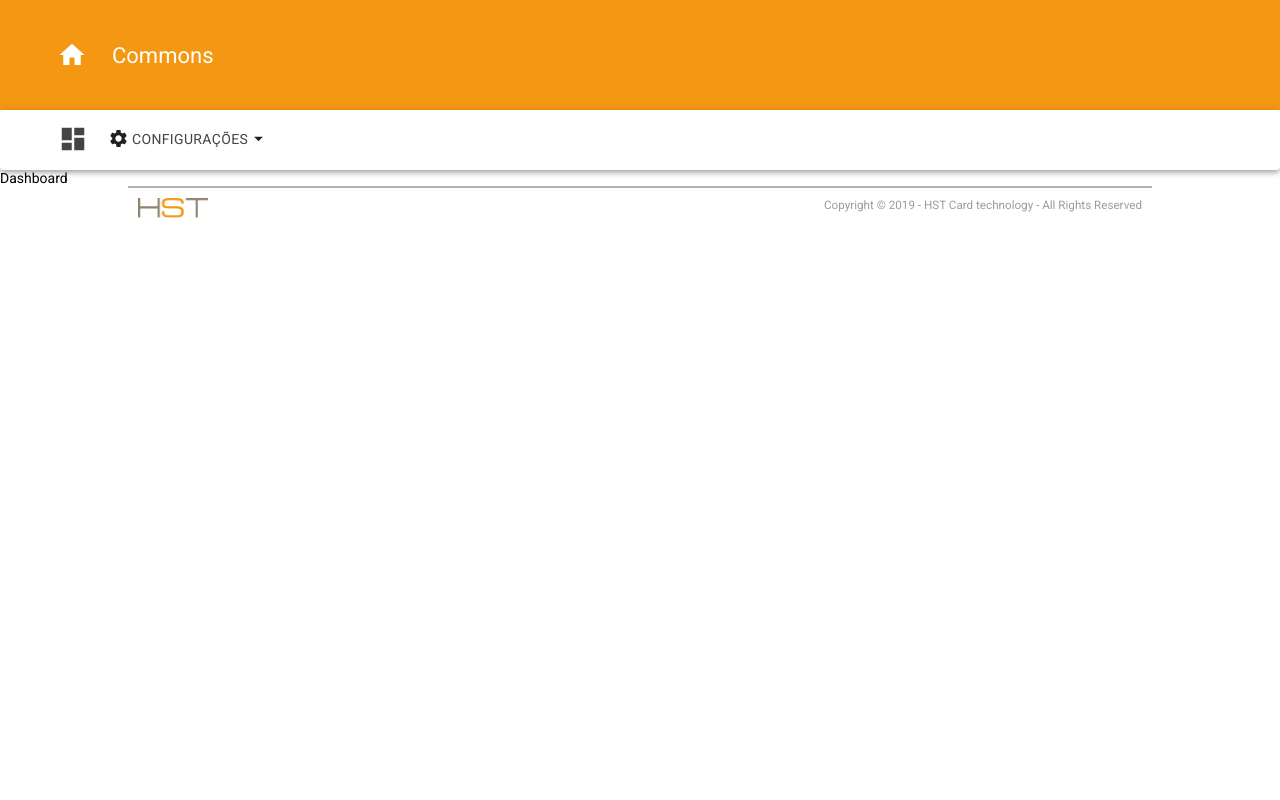
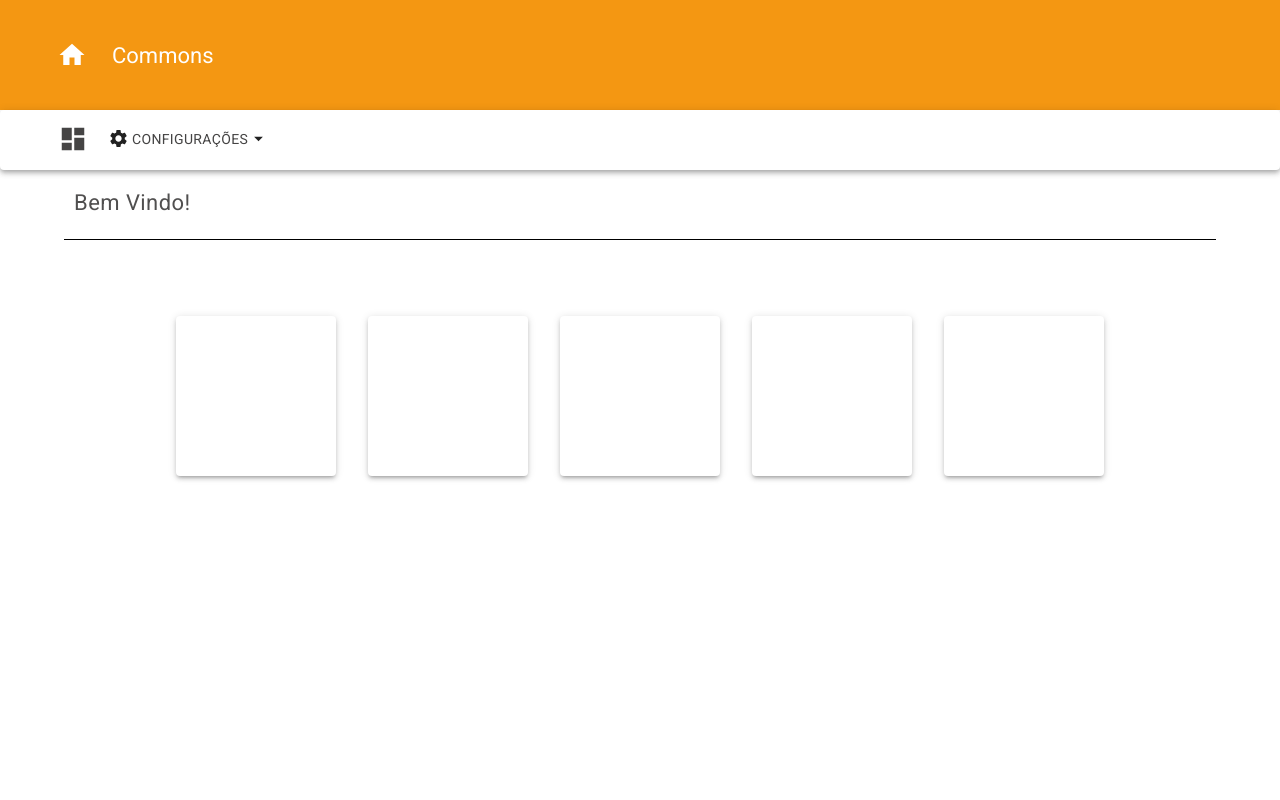
Before and after one commit to vitormuuniz/Desafio-3, a React (Create React App) app in the folder front-end/: page / in a window 1280 px wide. Shown: the top 800 px of the page. Built offline with nearby package versions, Linux system fonts and the light colour scheme.

Commit message:
Dashboard e alterações

```diff
--- a/front-end/src/components/Footer/styles.css
+++ b/front-end/src/components/Footer/styles.css
@@ -1,13 +1,13 @@
 .footer{
     position: relative;
     display: inline-block;
-    width: 80%;
+    width: 90%;
     white-space: nowrap;
     bottom: 0;
     height: 40px;
     padding: 10px;
-    left: 10%;
-    right: 10%;
+    left: 5%;
+    right: 5%;
     margin: 0 auto;
     border-top: 2px solid #b3b0b0;
     background-color: #ffffff;
--- a/front-end/src/pages/Dashboard/index.js
+++ b/front-end/src/pages/Dashboard/index.js
@@ -1,9 +1,72 @@
 import React from 'react';
+import {
+    makeStyles,
+} from '@material-ui/core/styles';
 
+import Paper from '@material-ui/core/Paper';
+
+import Box from '@material-ui/core/Box';
+
+
+import '../../global.css';
 import './styles.css';
+import { Grid } from '@material-ui/core';
+
+    const useStyles = makeStyles((theme) => ({
+
+
+
+        margin: {
+            margin: theme.spacing(1),
+        },
+
+        root: {
+            paddingTop: "50px",
+            padding: "10px",
+            display: 'flex',
+            flexWrap: 'wrap',
+            '& > *': {
+              margin: theme.spacing(2),
+              width: theme.spacing(20),
+              height: theme.spacing(20),
+            },
+          },
+
+          paper: {
+              borderRadius: "4px",
+              display: "inline-flex",
+          },
+
+
+    }));
+
+
 
 export default function Dashboard(){
+
+    const classes = useStyles();
+
+
+
     return (
-        <h1>Dashboard</h1>
-    );
+
+    <div>
+        <div className="box">
+            <a className="box-welcome">
+                Bem vindo!
+            </a>
+        </div>
+    <div className="new-dashboard-container">
+        <div className={classes.root}>
+            <Paper elevation={3} className={classes.paper}/>
+            <Paper elevation={3} className={classes.paper}/>
+            <Paper elevation={3} className={classes.paper}/>
+            <Paper elevation={3} className={classes.paper}/>
+            <Paper elevation={3} className={classes.paper}/>
+        </div>
+    </div>
+    </div>
+
+
+  );
 }
--- a/front-end/src/pages/Dashboard/styles.css
+++ b/front-end/src/pages/Dashboard/styles.css
@@ -0,0 +1,38 @@
+.box{
+    position: relative;
+    display: inline-block;
+    width: 90%;
+    white-space: nowrap;
+    bottom: 0;
+    height: 60px;
+    padding: 10px;
+    left: 5%;
+    right: 5%;
+    margin-top: 10px;
+    margin-bottom: 10px;
+    border-bottom: 1.8px solid #000000;
+    background-color: #ffffff;
+}
+
+.box .box-welcome{
+    font: 300 22px Roboto;
+    color: rgb(80, 79, 79);
+    letter-spacing: 0.02em;
+    text-transform: capitalize;
+
+
+
+}
+
+
+.new-dashboard-container{
+
+    width: 100%;
+    max-width: 1120px;
+    height: 100vh;
+    margin: 0 auto;
+    display: flex;
+    justify-content: center;
+    position: relative;
+    width: 90%;
+}
```
